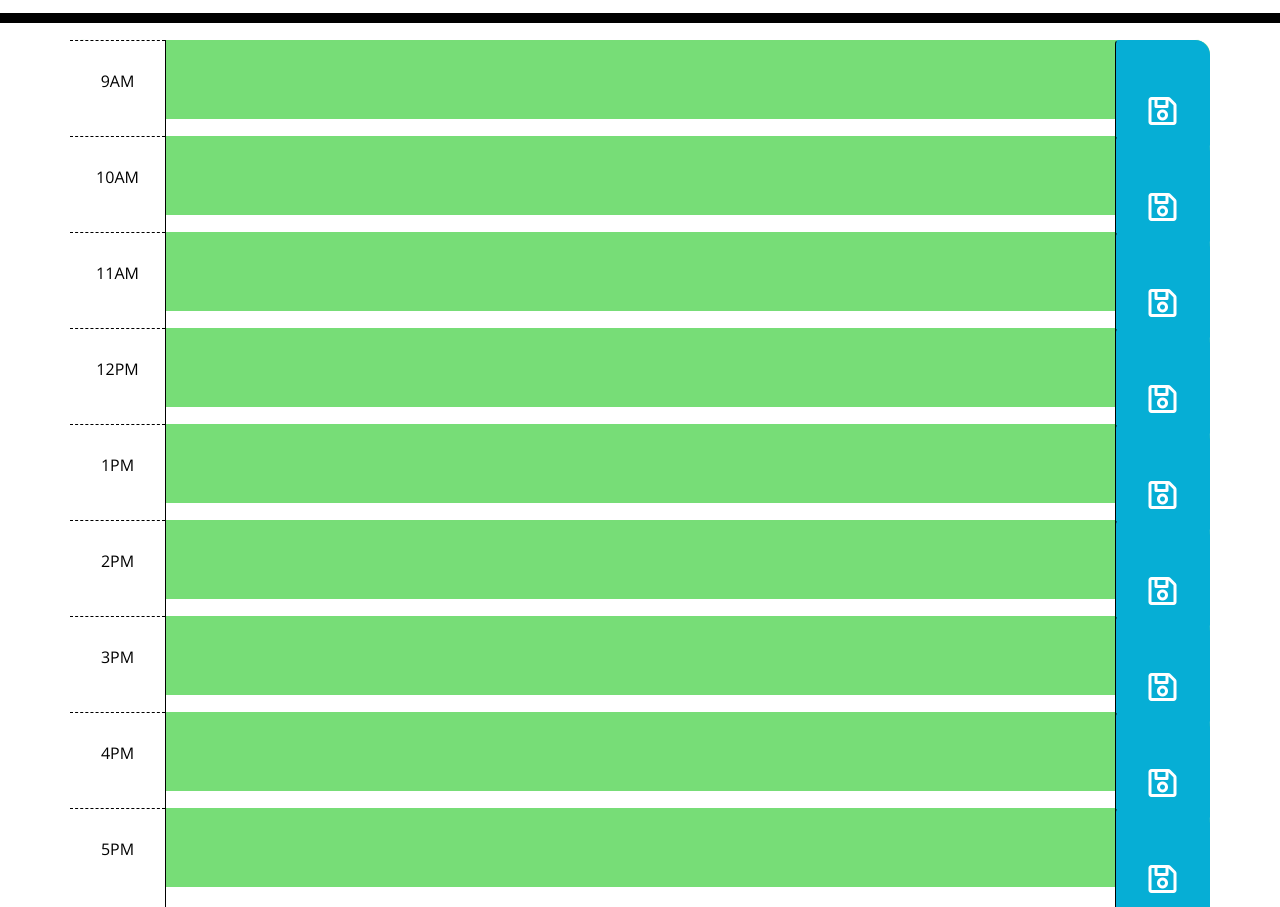
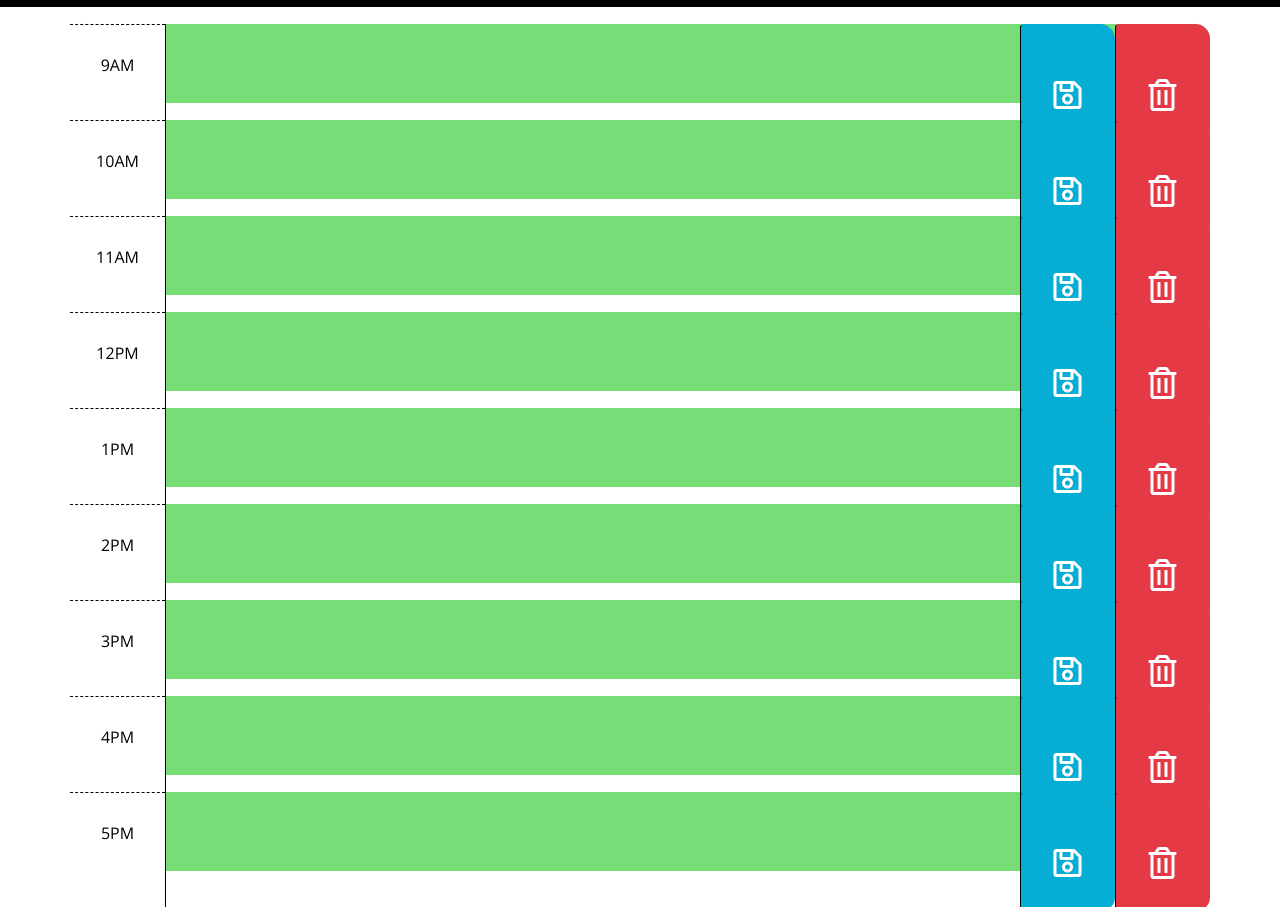
Before and after one commit to lukeoxner/work-day-scheduler, a plain HTML site: page index.html in a window 1280 px wide. Shown: the part 181-1088 px from the top of the page. Drawn offline with nearby package versions, Linux system fonts and the light colour scheme; a web font is replaced by a local one.

```diff
--- a/assets/css/style.css
+++ b/assets/css/style.css
@@ -22,7 +22,7 @@
 }
 
 .display-3 {
-	font-family: 'Coda Caption', sans-serif;
+	font-family: 'Russo One', sans-serif;
 }
 
 .lead,
@@ -80,6 +80,19 @@
 	transition: all 0.3s ease-in-out;
 }
 
+.clearBtn {
+	border-left: 1px solid black;
+	border-top-right-radius: 15px;
+	border-bottom-right-radius: 15px;
+	background-color: #e63946;
+	color: white;
+}
+
+.clearBtn i:hover {
+	font-size: 20px;
+	transition: all 0.3s ease-in-out;
+}
+
 #current-date {
 	font-size: 20px;
 	font-weight: bold;
--- a/assets/js/script.js
+++ b/assets/js/script.js
@@ -78,5 +78,18 @@
 
     });
 
+    $(".clearBtn").on("click", function() {
+
+        var time = $(this).parent().attr("id");
+        var event = $(this).siblings(".description").val();
+
+        localStorage.removeItem(time, event);
+
+        location.reload();
+
+
+    });
+
+
 
 });
--- a/index.html
+++ b/index.html
@@ -16,7 +16,7 @@
       rel="stylesheet"
     />
     <link rel="preconnect" href="https://fonts.gstatic.com">
-    <link href="https://fonts.googleapis.com/css2?family=Coda+Caption:wght@800&display=swap" rel="stylesheet">
+    <link href="https://fonts.googleapis.com/css2?family=Russo+One&display=swap" rel="stylesheet">
     <link href="https://fonts.googleapis.com/css2?family=Architects+Daughter&display=swap" rel="stylesheet">
     <link rel="stylesheet" href="./assets/css/style.css" />
     <title>Work Day Scheduler</title>
@@ -25,7 +25,6 @@
   <body>
     <header class="jumbotron">
       <h1 class="display-3">Work Day Scheduler</h1>
-      <br>
       <p class="lead">A simple calendar app for scheduling your work day</p>
       <hr>
       <p id="current-date">DATE GOES HERE</p>
@@ -36,10 +35,13 @@
         <div class="col-md-1 hour">
           <p>9AM</p>
         </div>
-        <textarea class="col-md-10 description">
+        <textarea class="col-md-9 description">
         </textarea>
         <button class="btn col-md-1 saveBtn">
           <i class="far fa-save fa-2x"></i>
+        </button>
+        <button class="btn col-md-1 clearBtn">
+          <i class="far fa-trash-alt fa-2x"></i>
         </button>
       </div>
      <br>
@@ -47,10 +49,13 @@
         <div class="col-md-1 hour">
           <p>10AM</p>
         </div>
-        <textarea class="col-md-10 description">
+        <textarea class="col-md-9 description">
         </textarea>
         <button class="btn col-md-1 saveBtn">
           <i class="far fa-save fa-2x"></i>
+        </button>
+        <button class="btn col-md-1 clearBtn">
+          <i class="far fa-trash-alt fa-2x"></i>
         </button>
       </div>
       <br>
@@ -58,10 +63,13 @@
         <div class="col-md-1 hour">
           <p>11AM</p>
         </div>
-        <textarea class="col-md-10 description">
+        <textarea class="col-md-9 description">
         </textarea>
         <button class="btn col-md-1 saveBtn">
           <i class="far fa-save fa-2x"></i>
+        </button>
+        <button class="btn col-md-1 clearBtn">
+          <i class="far fa-trash-alt fa-2x"></i>
         </button>
       </div>
       <br>
@@ -69,10 +77,13 @@
         <div class="col-md-1 hour">
           <p>12PM</p>
         </div>
-        <textarea class="col-md-10 description">
+        <textarea class="col-md-9 description">
         </textarea>
         <button class="btn col-md-1 saveBtn">
           <i class="far fa-save fa-2x"></i>
+        </button>
+        <button class="btn col-md-1 clearBtn">
+          <i class="far fa-trash-alt fa-2x"></i>
         </button>
       </div>
       <br>
@@ -80,10 +91,13 @@
         <div class="col-md-1 hour">
           <p>1PM</p>
         </div>
-        <textarea class="col-md-10 description">
+        <textarea class="col-md-9 description">
         </textarea>
         <button class="btn col-md-1 saveBtn">
           <i class="far fa-save fa-2x"></i>
+        </button>
+        <button class="btn col-md-1 clearBtn">
+          <i class="far fa-trash-alt fa-2x"></i>
         </button>
       </div>
       <br>
@@ -91,10 +105,13 @@
         <div class="col-md-1 hour">
           <p>2PM</p>
         </div>
-        <textarea class="col-md-10 description">
+        <textarea class="col-md-9 description">
         </textarea>
         <button class="btn col-md-1 saveBtn">
           <i class="far fa-save fa-2x"></i>
+        </button>
+        <button class="btn col-md-1 clearBtn">
+          <i class="far fa-trash-alt fa-2x"></i>
         </button>
       </div>
       <br>
@@ -102,10 +119,13 @@
         <div class="col-md-1 hour">
           <p>3PM</p>
         </div>
-        <textarea class="col-md-10 description">
+        <textarea class="col-md-9 description">
         </textarea>
         <button class="btn col-md-1 saveBtn">
           <i class="far fa-save fa-2x"></i>
+        </button>
+        <button class="btn col-md-1 clearBtn">
+          <i class="far fa-trash-alt fa-2x"></i>
         </button>
       </div>
       <br>
@@ -113,10 +133,13 @@
         <div class="col-md-1 hour">
           <p>4PM</p>
         </div>
-        <textarea class="col-md-10 description">
+        <textarea class="col-md-9 description">
         </textarea>
         <button class="btn col-md-1 saveBtn">
           <i class="far fa-save fa-2x"></i>
+        </button>
+        <button class="btn col-md-1 clearBtn">
+          <i class="far fa-trash-alt fa-2x"></i>
         </button>
       </div>
       <br>
@@ -124,10 +147,13 @@
         <div class="col-md-1 hour">
           <p>5PM</p>
         </div>
-        <textarea class="col-md-10 description">
+        <textarea class="col-md-9 description">
         </textarea>
         <button class="btn col-md-1 saveBtn">
           <i class="far fa-save fa-2x"></i>
+        </button>
+        <button class="btn col-md-1 clearBtn">
+          <i class="far fa-trash-alt fa-2x"></i>
         </button>
       </div>
 
```
Also changed, not shown: assets/screenshot.png (added), 3 other files.
